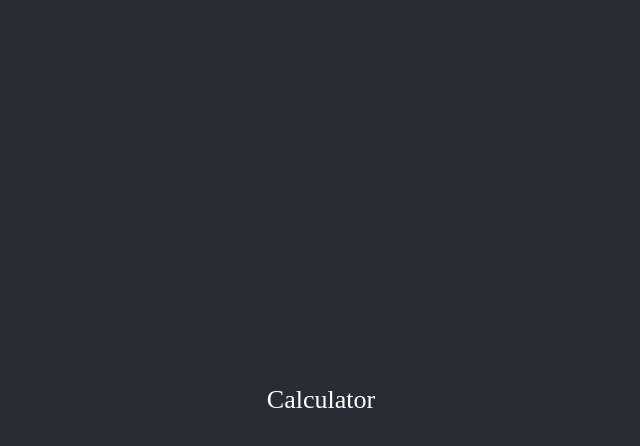
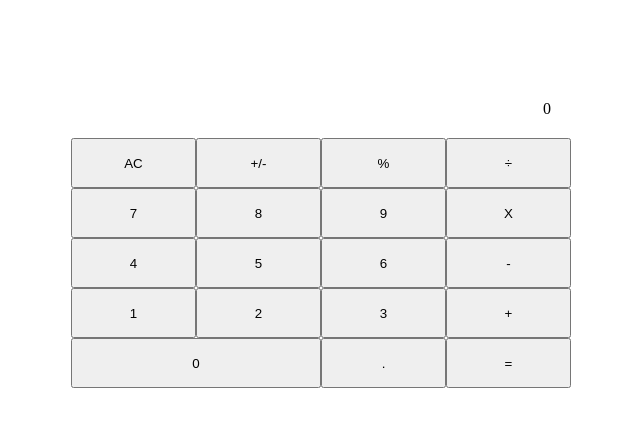
Before and after one commit to moinkhanif/react-calculator, a React (Create React App) app: page / in a window 1280 px wide. Shown: the top 446 px of the page, without its empty margins (319-959 px from the left). Built offline with nearby package versions, Linux system fonts and the light colour scheme.

Commit message:
revert App.css

```diff
--- a/src/components/App/App.css
+++ b/src/components/App/App.css
@@ -1,39 +1,4 @@
-.App {
-  text-align: center;
+.main-container {
+  max-width: 500px;
+  margin: 10vh auto auto;
 }
-
-.App-logo {
-  height: 40vmin;
-  pointer-events: none;
-}
-
-@media (prefers-reduced-motion: no-preference) {
-  .App-logo {
-    animation: App-logo-spin infinite 20s linear;
-  }
-}
-
-.App-header {
-  background-color: #282c34;
-  min-height: 100vh;
-  display: flex;
-  flex-direction: column;
-  align-items: center;
-  justify-content: center;
-  font-size: calc(10px + 2vmin);
-  color: white;
-}
-
-.App-link {
-  color: #61dafb;
-}
-
-@keyframes App-logo-spin {
-  from {
-    transform: rotate(0deg);
-  }
-
-  to {
-    transform: rotate(360deg);
-  }
-}
--- a/src/components/App/App.js
+++ /dev/null
@@ -1,20 +0,0 @@
-import propTypes from 'prop-types';
-import './App.css';
-
-const App = ({ title }) => (
-  <div className="App">
-    <header className="App-header">
-      {title}
-    </header>
-  </div>
-);
-
-App.propTypes = {
-  title: propTypes.string,
-};
-
-App.defaultProps = {
-  title: 'Calculator',
-};
-
-export default App;
```
